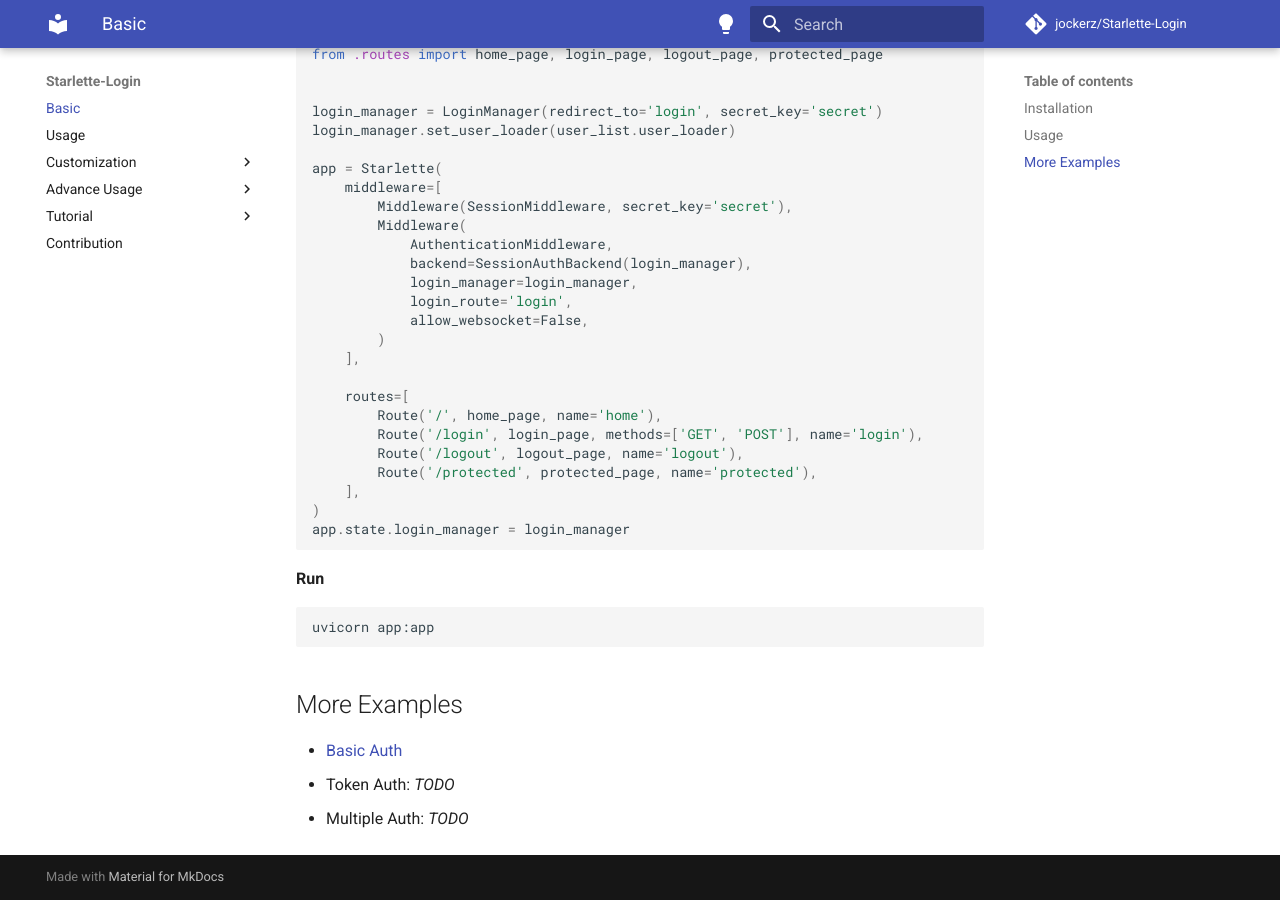
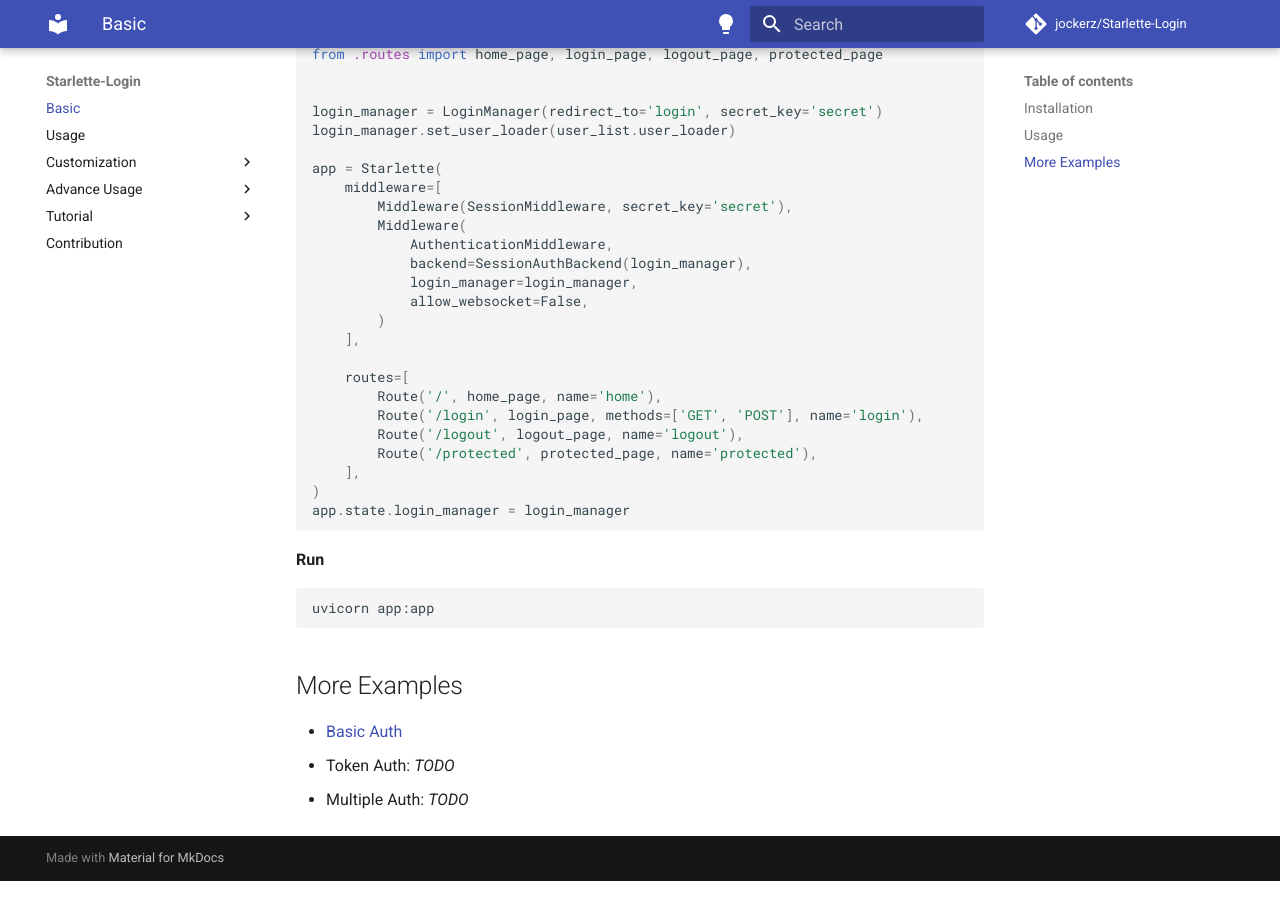
Before and after one commit to jockerz/Starlette-Login, an MkDocs documentation site: the page built from docs/index.md, in a window 1280 px wide and 900 px high, scrolled down 3729 px. Built offline with MkDocs 1.6.1 and Material for MkDocs 9.7.7, drawn with Linux system fonts in a browser that asks for light colours; comment, search, counter and statistics services are not loaded.

```diff
--- a/docs/index.md
+++ b/docs/index.md
@@ -203,7 +203,6 @@ app = Starlette(
             AuthenticationMiddleware,
             backend=SessionAuthBackend(login_manager),
             login_manager=login_manager,
-            login_route='login',
             allow_websocket=False,
         )
     ],
```
